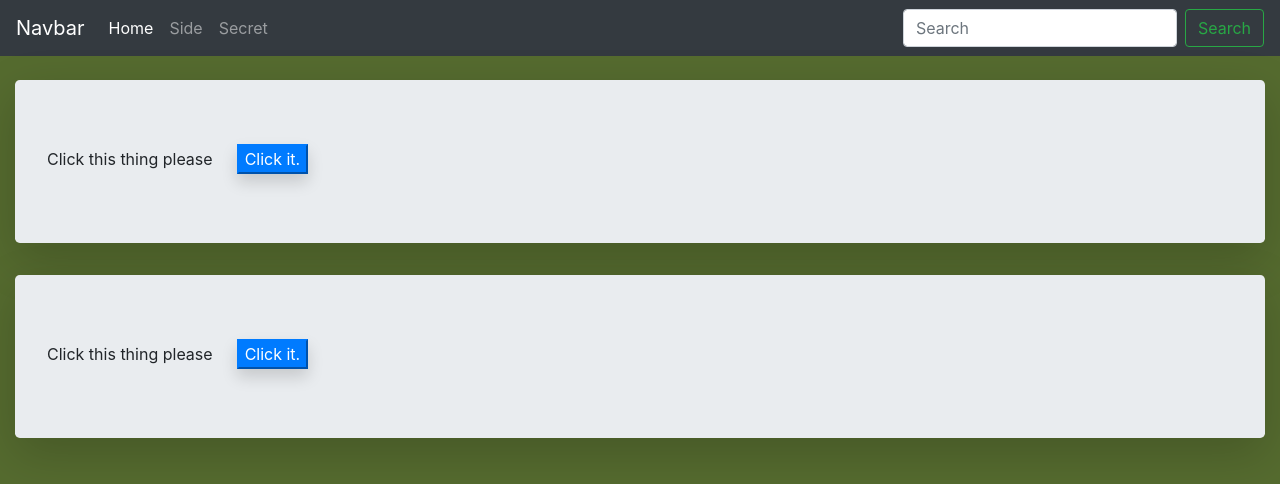
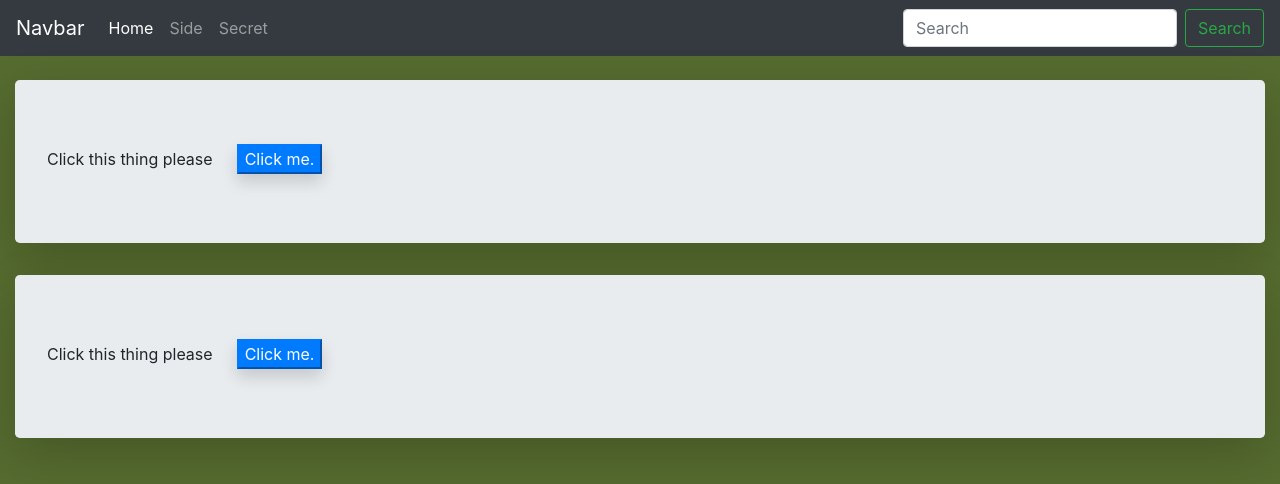
Before and after one commit to harblesin/test, a React (Create React App) app in the folder app/: page / in a window 1280 px wide. Shown: the top 484 px of the page. Built offline with nearby package versions, Linux system fonts and the light colour scheme.

Commit message:
small change

```diff
--- a/app/src/Components/Button.js
+++ b/app/src/Components/Button.js
@@ -6,7 +6,7 @@ function Button (props){
             <label htmlFor="butt">Click this thing please
             </label>
             <button className="ml-4 btn-primary shadow"id="butt" onClick={props.onClick} >
-                Click it.
+                Click me.
             </button>
         </div>
     )
```
